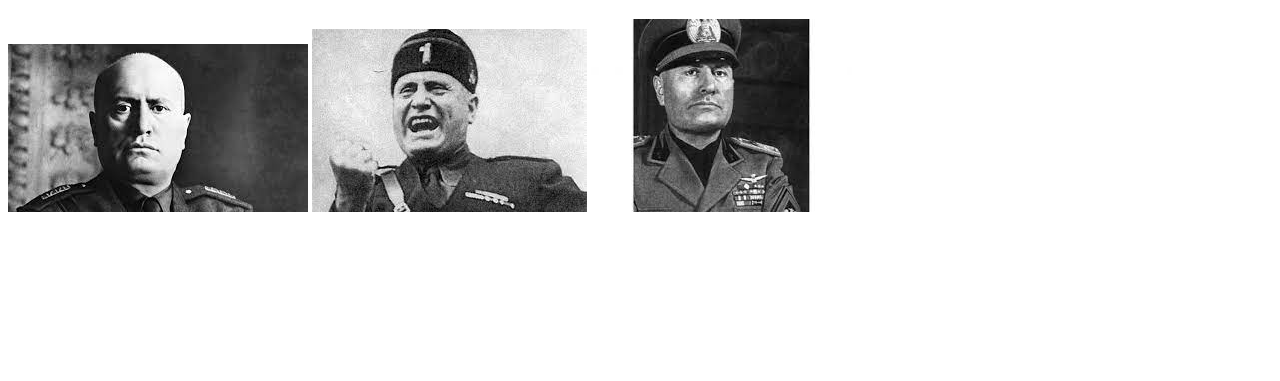
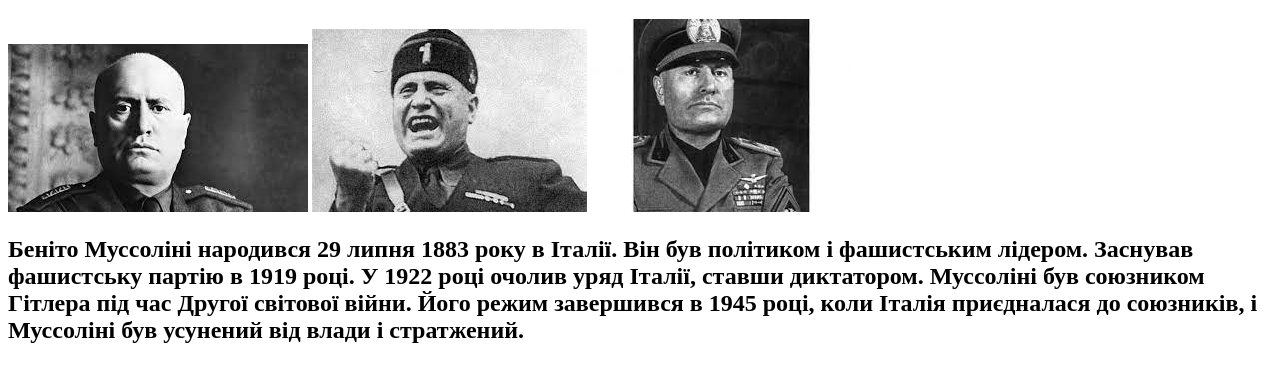
Before and after one commit to NazarZomby/gg, a plain HTML site: page pages/gallery.html in a window 1280 px wide. Shown: the part 95-476 px from the top of the page. Drawn offline with Linux system fonts and the light colour scheme.

Commit message:
added text to gallery.html

```diff
--- a/pages/gallery.html
+++ b/pages/gallery.html
@@ -6,17 +6,27 @@
     <title>Document</title>
 </head>
 <body>
-    <header>
+<header>
     <nav>
         <ul>
             <li><a href="../index.html">Назад</a></li>
         </ul>
     </nav>
-    </header>
+</header>
+<main>
     <h1>Фото Муссоліні</h1>
         <img src="../galery/1.jpg" alt="">
         <img src="../galery/12.jpg" alt="">
         <img src="../galery/123.jpg" alt="">
-    </main>
+    <h2>
+        Беніто Муссоліні народився 29 липня 1883 року
+        в Італії. Він був політиком і фашистським лідером.
+        Заснував фашистську партію в 1919 році. У 1922 році
+        очолив уряд Італії, ставши диктатором. Муссоліні був
+        союзником Гітлера під час Другої світової війни.
+        Його режим завершився в 1945 році, коли Італія приєдналася
+        до союзників, і Муссоліні був усунений від влади і стратжений.
+    </h2>
+</main>
 </body>
 </html>
```
